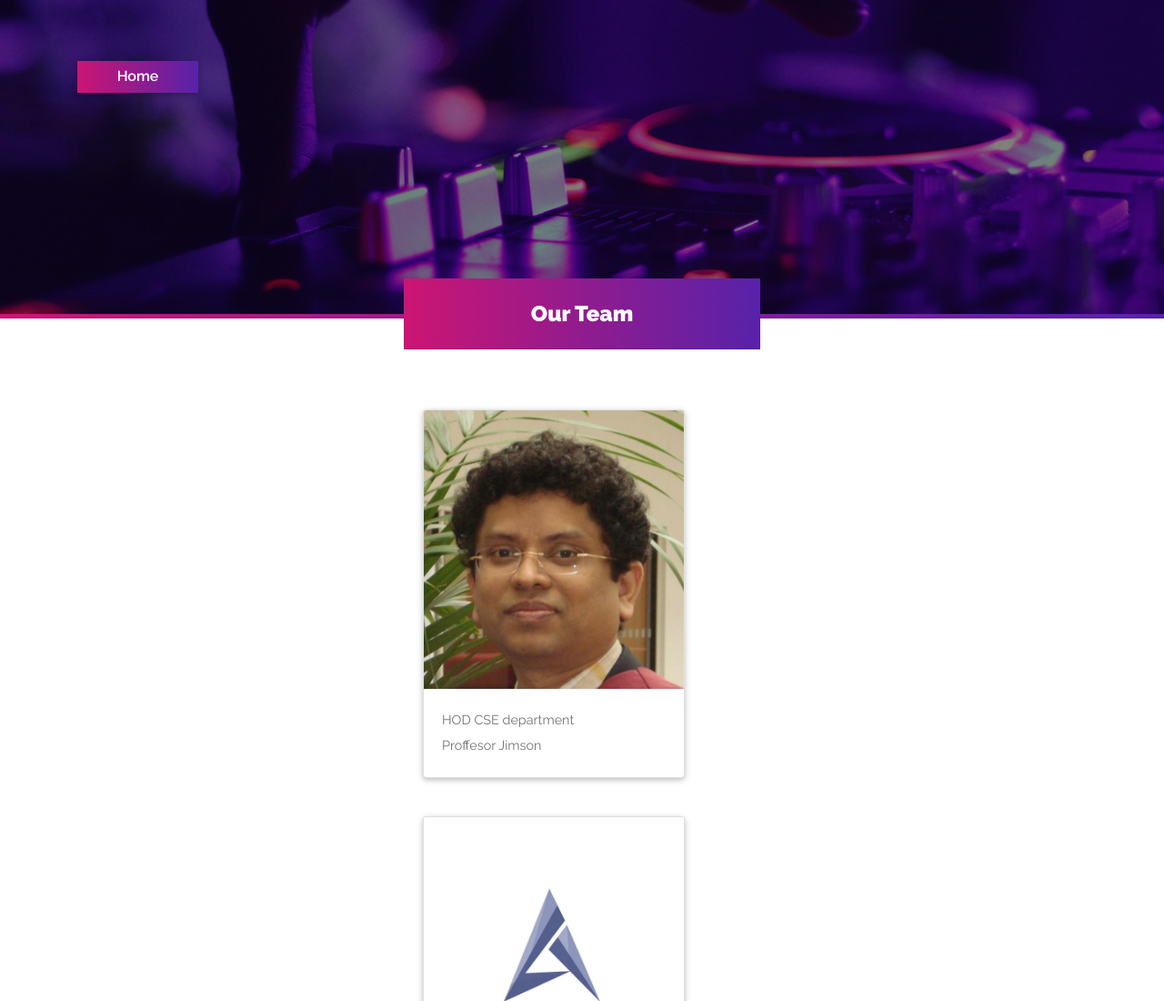
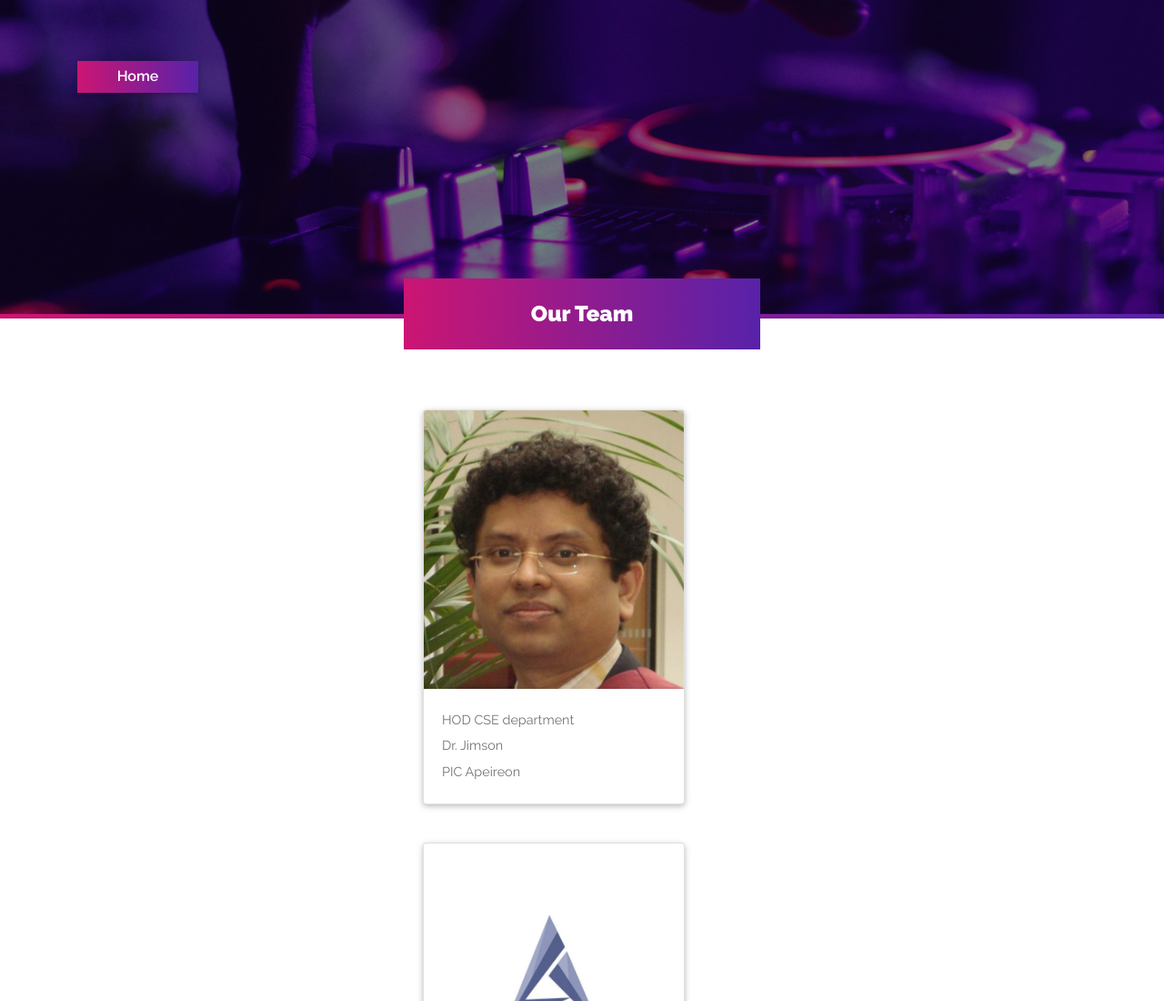
Before and after one commit to atm1504/Apeireon, a plain HTML site: page team.html in a window 1280 px wide. Shown: the top 1100 px of the page at 91% size. Drawn offline with nearby package versions, Linux system fonts and the light colour scheme.

```diff
--- a/team.html
+++ b/team.html
@@ -213,7 +213,7 @@
         <div class="card" style="width: 18rem;">
             <img src="img/bg-img/jimson.png" class="card-img-top" alt="...">
             <div class="card-body">
-              <p class="card-text">HOD CSE department<br>Proffesor Jimson</p>
+              <p class="card-text">HOD CSE department<br>Dr. Jimson <br> PIC Apeireon</p>
             </div>
           </div>
       </div>
```
Also changed, not shown: index.html (+1 -1 lines).
